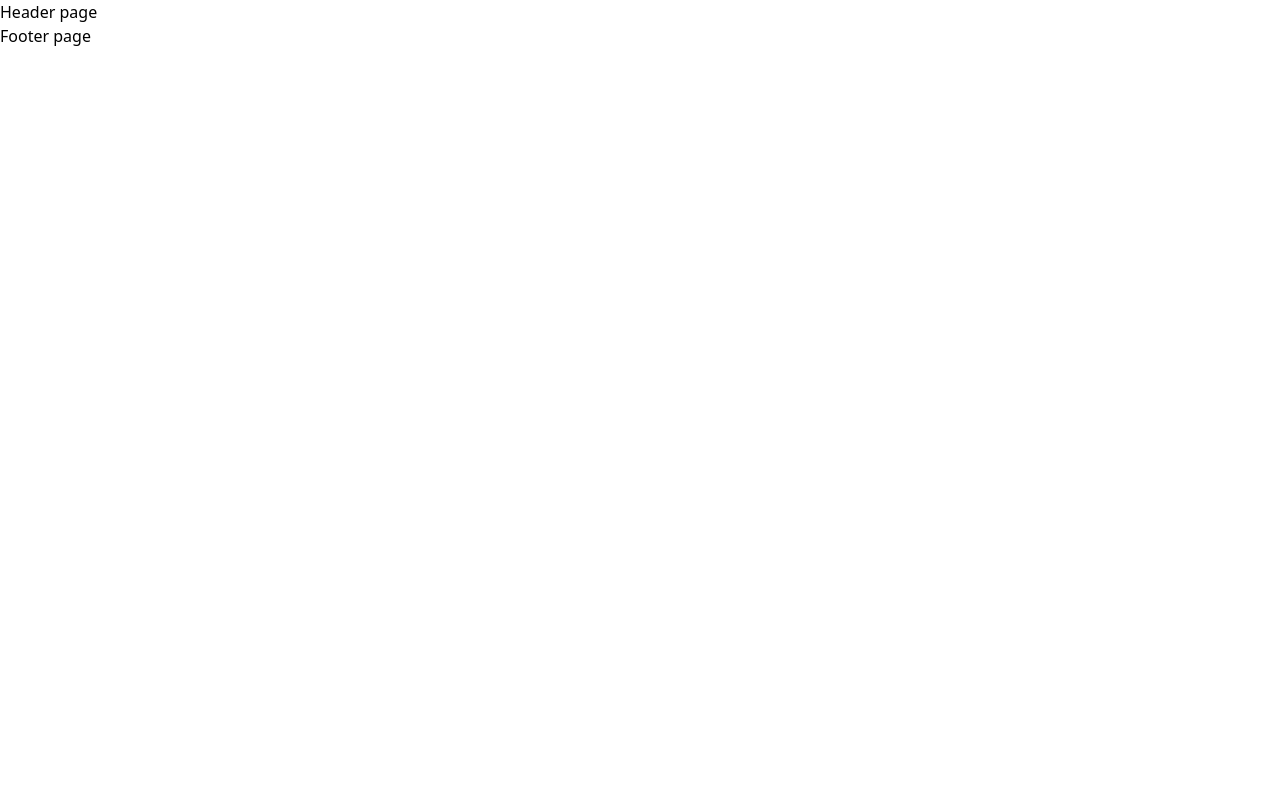
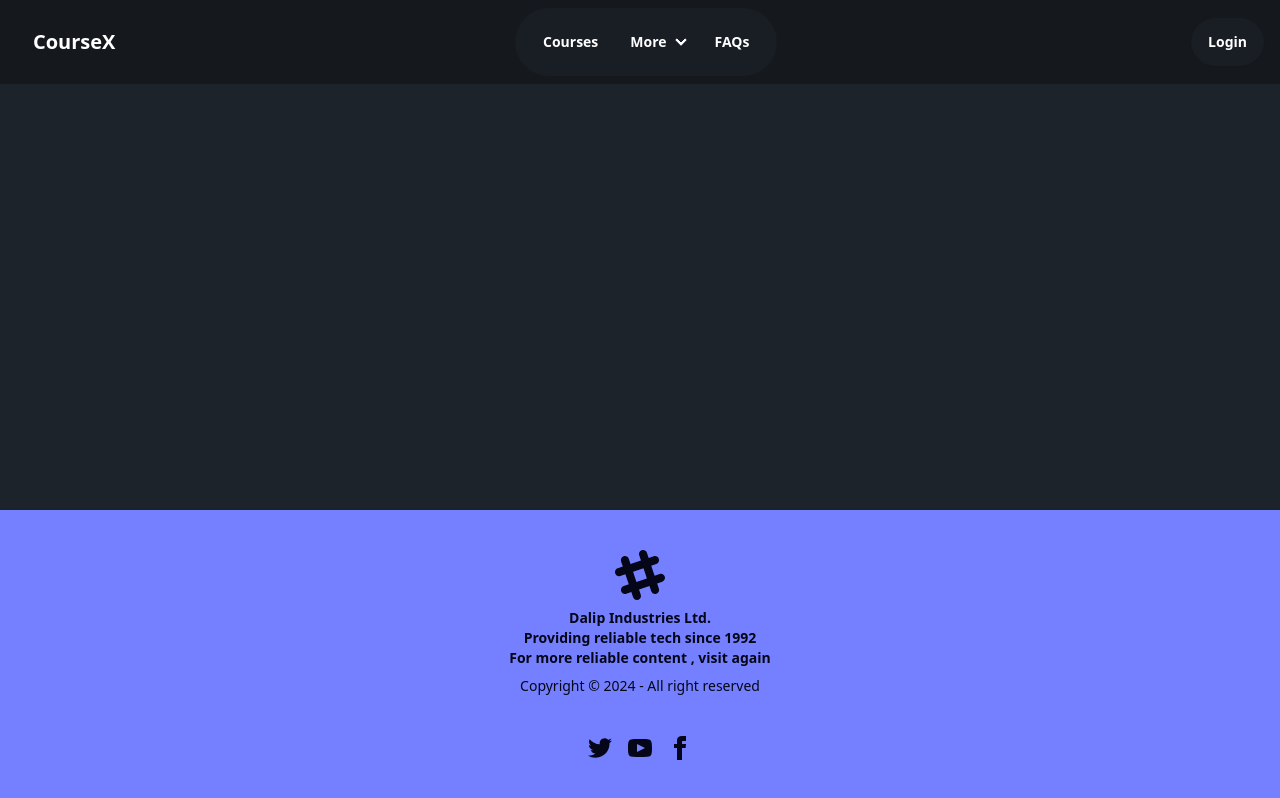
Before and after one commit to DalipTandon/CourseX-web, a React (Vite) app: page / in a window 1280 px wide. Built offline with nearby package versions, Linux system fonts and the light colour scheme.

Commit message:
feat:navbar,footer

```diff
--- a/package.json
+++ b/package.json
@@ -21,6 +21,7 @@
     "@types/react-dom": "^18.3.1",
     "@vitejs/plugin-react": "^4.3.3",
     "autoprefixer": "^10.4.20",
+    "daisyui": "^4.12.14",
     "eslint": "^9.13.0",
     "eslint-plugin-react": "^7.37.2",
     "eslint-plugin-react-hooks": "^5.0.0",
--- a/src/components/Footer.jsx
+++ b/src/components/Footer.jsx
@@ -1,8 +1,65 @@
 const Footer=()=>{
     return(
-        <div>
-            Footer page
-        </div>
+        <footer className="footer footer-center bg-primary text-primary-content p-10 fixed bottom-0">
+  <aside>
+    <svg
+      width="50"
+      height="50"
+      viewBox="0 0 24 24"
+      xmlns="http://www.w3.org/2000/svg"
+      fillRule="evenodd"
+      clipRule="evenodd"
+      className="inline-block fill-current">
+      <path
+        d="M22.672 15.226l-2.432.811.841 2.515c.33 1.019-.209 2.127-1.23 2.456-1.15.325-2.148-.321-2.463-1.226l-.84-2.518-5.013 1.677.84 2.517c.391 1.203-.434 2.542-1.831 2.542-.88 0-1.601-.564-1.86-1.314l-.842-2.516-2.431.809c-1.135.328-2.145-.317-2.463-1.229-.329-1.018.211-2.127 1.231-2.456l2.432-.809-1.621-4.823-2.432.808c-1.355.384-2.558-.59-2.558-1.839 0-.817.509-1.582 1.327-1.846l2.433-.809-.842-2.515c-.33-1.02.211-2.129 1.232-2.458 1.02-.329 2.13.209 2.461 1.229l.842 2.515 5.011-1.677-.839-2.517c-.403-1.238.484-2.553 1.843-2.553.819 0 1.585.509 1.85 1.326l.841 2.517 2.431-.81c1.02-.33 2.131.211 2.461 1.229.332 1.018-.21 2.126-1.23 2.456l-2.433.809 1.622 4.823 2.433-.809c1.242-.401 2.557.484 2.557 1.838 0 .819-.51 1.583-1.328 1.847m-8.992-6.428l-5.01 1.675 1.619 4.828 5.011-1.674-1.62-4.829z"></path>
+    </svg>
+    <p className="font-bold">
+      Dalip Industries Ltd.
+      <br />
+      Providing reliable tech since 1992
+      <br/>
+      For more reliable content , visit again
+    </p>
+    <p>Copyright © {new Date().getFullYear()} - All right reserved</p>
+  </aside>
+  <nav>
+    <div className="grid grid-flow-col gap-4">
+      <a>
+        <svg
+          xmlns="http://www.w3.org/2000/svg"
+          width="24"
+          height="24"
+          viewBox="0 0 24 24"
+          className="fill-current">
+          <path
+            d="M24 4.557c-.883.392-1.832.656-2.828.775 1.017-.609 1.798-1.574 2.165-2.724-.951.564-2.005.974-3.127 1.195-.897-.957-2.178-1.555-3.594-1.555-3.179 0-5.515 2.966-4.797 6.045-4.091-.205-7.719-2.165-10.148-5.144-1.29 2.213-.669 5.108 1.523 6.574-.806-.026-1.566-.247-2.229-.616-.054 2.281 1.581 4.415 3.949 4.89-.693.188-1.452.232-2.224.084.626 1.956 2.444 3.379 4.6 3.419-2.07 1.623-4.678 2.348-7.29 2.04 2.179 1.397 4.768 2.212 7.548 2.212 9.142 0 14.307-7.721 13.995-14.646.962-.695 1.797-1.562 2.457-2.549z"></path>
+        </svg>
+      </a>
+      <a>
+        <svg
+          xmlns="http://www.w3.org/2000/svg"
+          width="24"
+          height="24"
+          viewBox="0 0 24 24"
+          className="fill-current">
+          <path
+            d="M19.615 3.184c-3.604-.246-11.631-.245-15.23 0-3.897.266-4.356 2.62-4.385 8.816.029 6.185.484 8.549 4.385 8.816 3.6.245 11.626.246 15.23 0 3.897-.266 4.356-2.62 4.385-8.816-.029-6.185-.484-8.549-4.385-8.816zm-10.615 12.816v-8l8 3.993-8 4.007z"></path>
+        </svg>
+      </a>
+      <a>
+        <svg
+          xmlns="http://www.w3.org/2000/svg"
+          width="24"
+          height="24"
+          viewBox="0 0 24 24"
+          className="fill-current">
+          <path
+            d="M9 8h-3v4h3v12h5v-12h3.642l.358-4h-4v-1.667c0-.955.192-1.333 1.115-1.333h2.885v-5h-3.808c-3.596 0-5.192 1.583-5.192 4.615v3.385z"></path>
+        </svg>
+      </a>
+    </div>
+  </nav>
+</footer>
     )
 }
 
--- a/src/components/Header.jsx
+++ b/src/components/Header.jsx
@@ -1,8 +1,57 @@
 const Header=()=>{
     return(
-        <div>
-            Header page
+        <div className="navbar bg-base-300">
+        <div className="navbar-start mx-2">
+          <div className="dropdown">
+            <div tabIndex={0} role="button" className="btn btn-ghost lg:hidden">
+              <svg
+                xmlns="http://www.w3.org/2000/svg"
+                className="h-5 w-5"
+                fill="none"
+                viewBox="0 0 24 24"
+                stroke="currentColor">
+                <path
+                  strokeLinecap="round"
+                  strokeLinejoin="round"
+                  strokeWidth="2"
+                  d="M4 6h16M4 12h8m-8 6h16" />
+              </svg>
+            </div>
+            <ul
+              tabIndex={0}
+              className="menu menu-sm dropdown-content bg-base-100 rounded-box z-[1] mt-3 w-52 p-2 shadow">
+              <li><a>Courses</a></li>
+              <li>
+                <a>More</a>
+                <ul className="p-2">
+                  <li><a>Admin Login</a></li>
+                  <li><a>Testimonials</a></li>
+                </ul>
+              </li>
+              <li><a>Item 3</a></li>
+            </ul>
+          </div>
+          <a className="btn btn-ghost text-xl text-white">CourseX</a>
         </div>
+        <div className="navbar-center hidden lg:flex border-gray-500 bg-base-200 py-2  rounded-full font-bold ">
+          <ul className="menu menu-horizontal px-3 text-white">
+            <li><a>Courses</a></li>
+            <li>
+              <details>
+                <summary>More</summary>
+                <ul className="p-2">
+                  <li><a>Login As Admin</a></li>
+                  <li><a>Testimonials</a></li>
+                </ul>
+              </details>
+            </li>
+            <li><a>FAQs</a></li>
+          </ul>
+        </div>
+        <div className="navbar-end p-2   ">
+          <a className="btn  border- bg-base-200 py-2  rounded-full font-bold text-white">Login</a>
+        </div>
+      </div>
     )
 }
 
--- a/tailwind.config.js
+++ b/tailwind.config.js
@@ -6,5 +6,10 @@
   theme: {
     extend: {},
   },
-  plugins: [],
+  plugins: [
+    require('daisyui'),
+  ],
+  daisyui: {
+    themes: [ "dark"],
+  },
 };
```
Also changed, not shown: 1 other file (tests, documents, lock files or other folders).
